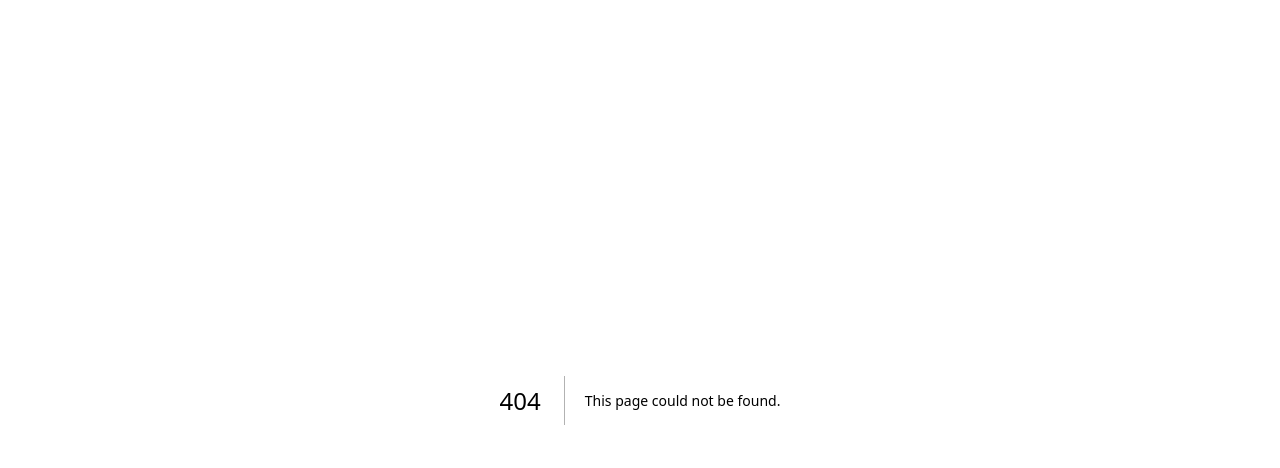
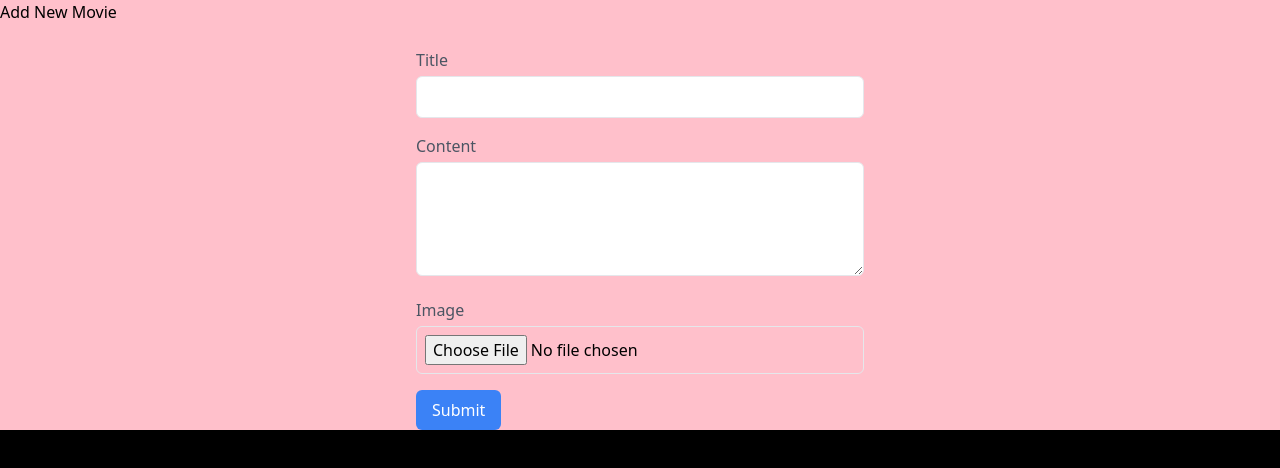
Before and after one commit to temisan0x/blog, a Next.js app: page /add-post in a window 1280 px wide. Before the commit this address had no page. Shown: the top 468 px of the page. Built offline with nearby package versions, Linux system fonts and the light colour scheme.

Commit message:
build: created add-ost ui

```diff
--- /dev/null
+++ b/app/add-post/page.tsx
@@ -0,0 +1,91 @@
+"use client";
+import { useState } from "react";
+import styles from "@/app/page.module.css";
+
+interface PostFormProps {
+  onSubmit: (formData: FormData) => void;
+}
+
+const AddPost: React.FC<PostFormProps> = ({ onSubmit }) => {
+  const [title, setTitle] = useState<string>("");
+  const [content, setContent] = useState<string>("");
+  const [image, setImage] = useState<File | null>(null);
+
+  const handleFileChange = (e: React.ChangeEvent<HTMLInputElement>) => {
+    const file = e.target.files && e.target.files[0];
+    setImage(file);
+  };
+
+  const handleSubmit = (e: React.FormEvent) => {
+    e.preventDefault();
+
+    const formData = new FormData();
+    formData.append("title", title);
+    formData.append("content", content);
+    if (image) {
+      formData.append("image", image);
+    }
+
+    onSubmit(formData);
+  };
+
+  return (
+    <main className={styles.main}>
+      <h1>Add New Movie</h1>
+      <form onSubmit={handleSubmit} className="max-w-md mx-auto mt-6">
+        <div className="mb-4">
+          <label htmlFor="title" className="block text-gray-600 font-medium">
+            Title
+          </label>
+          <input
+            type="text"
+            id="title"
+            name="title"
+            value={title}
+            onChange={(e) => setTitle(e.target.value)}
+            className="mt-1 p-2 w-full border rounded-md"
+          />
+        </div>
+
+        <div className="mb-4">
+          <label htmlFor="content" className="block text-gray-600 font-medium">
+            Content
+          </label>
+          <textarea
+            id="content"
+            name="content"
+            value={content}
+            onChange={(e) => setContent(e.target.value)}
+            className="mt-1 p-2 w-full border rounded-md"
+            rows={4}
+          />
+        </div>
+
+        <div className="mb-4">
+          <label htmlFor="image" className="block text-gray-600 font-medium">
+            Image
+          </label>
+          <input
+            type="file"
+            id="image"
+            name="image"
+            accept="image/*"
+            onChange={handleFileChange}
+            className="mt-1 p-2 w-full border rounded-md"
+          />
+        </div>
+
+        <div>
+          <button
+            type="submit"
+            className="bg-blue-500 text-white px-4 py-2 rounded-md hover:bg-blue-600"
+          >
+            Submit
+          </button>
+        </div>
+      </form>
+    </main>
+  );
+};
+
+export default AddPost;
--- a/app/components/Post.tsx
+++ b/app/components/Post.tsx
@@ -9,7 +9,7 @@ interface PostProps {
 
 const Post: React.FC<PostProps> = ({ id, title, content, authorName }) => {
     return (
-        <div style={{border: "1px solid black", padding: "15px", margin: "10px auto", width:"30%"}}>
+        <div className="border border-cyan-200">
             <h3>{authorName ?? 'Unknown Author'}</h3>
             <h4>{title}</h4>
             <p>{content}</p>
--- /dev/null
+++ b/app/global.css
@@ -0,0 +1,7 @@
+@tailwind base;
+@tailwind components;
+@tailwind utilities;
+
+body {
+    background: #000;
+}
--- a/app/layout.tsx
+++ b/app/layout.tsx
@@ -1,4 +1,5 @@
 import { Metadata } from "next";
+import "@/app/global.css";
 
 export const metadata: Metadata = {
   title: "Next.js",
--- /dev/null
+++ b/app/page.module.css
@@ -0,0 +1,4 @@
+/* Resetting default styles for specific elements */
+.main {
+   background: pink;
+}
--- a/app/page.tsx
+++ b/app/page.tsx
@@ -1,5 +1,7 @@
 import prisma from "@/lib/prisma";
 import Post from "./components/Post";
+import Link from "next/link";
+import styles from '@/app/page.module.css';
 
 async function getPosts() {
   const posts = await prisma.post.findMany({
@@ -16,8 +18,9 @@ async function getPosts() {
 export default async function Home() {
   const posts = await getPosts();
   return (
-    <main>
-      <h1 style={{textAlign:"center"}}>Hello World!</h1>
+    <main  className={styles.main}>
+      <h1 className="text-center text-[50px]">Welcome to movie world!</h1>
+      <Link href={'/add-post'}>Add Movie</Link>
       {posts.map((post) => {
         return (
           <Post
```
